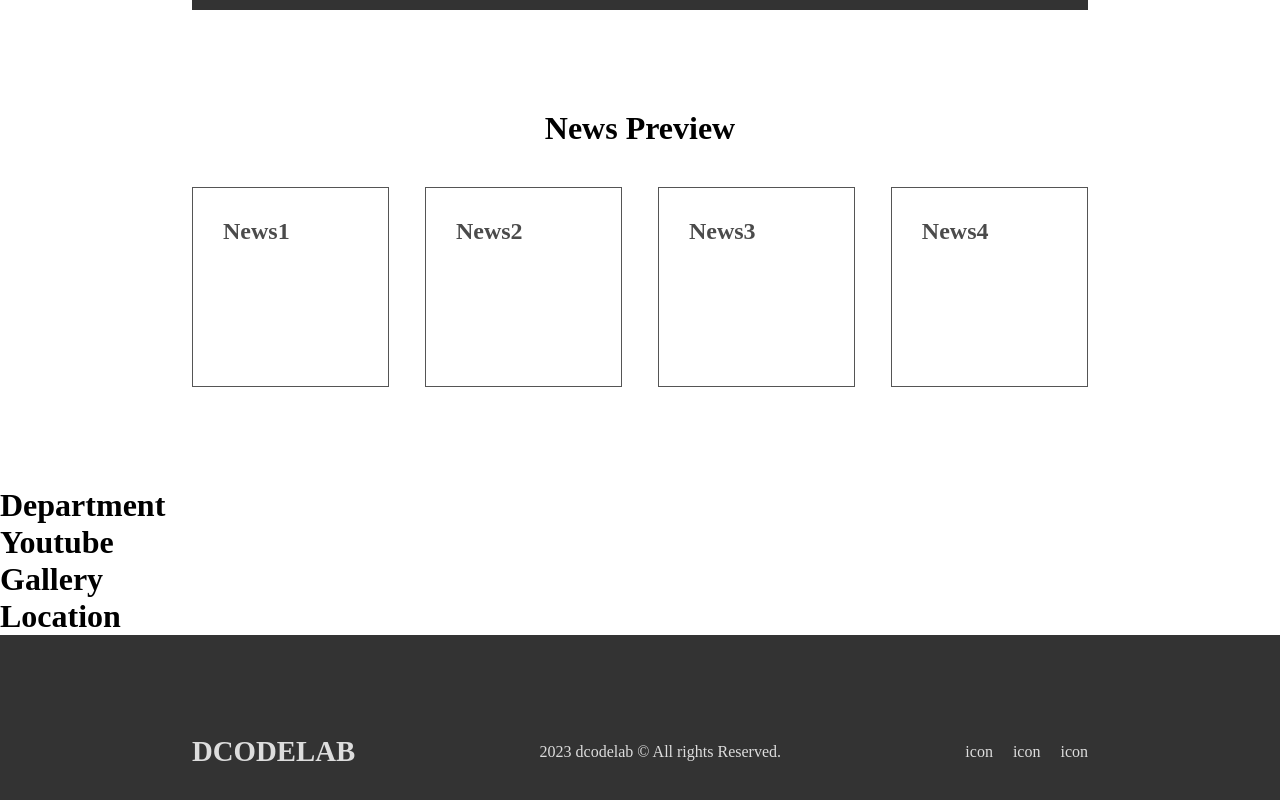
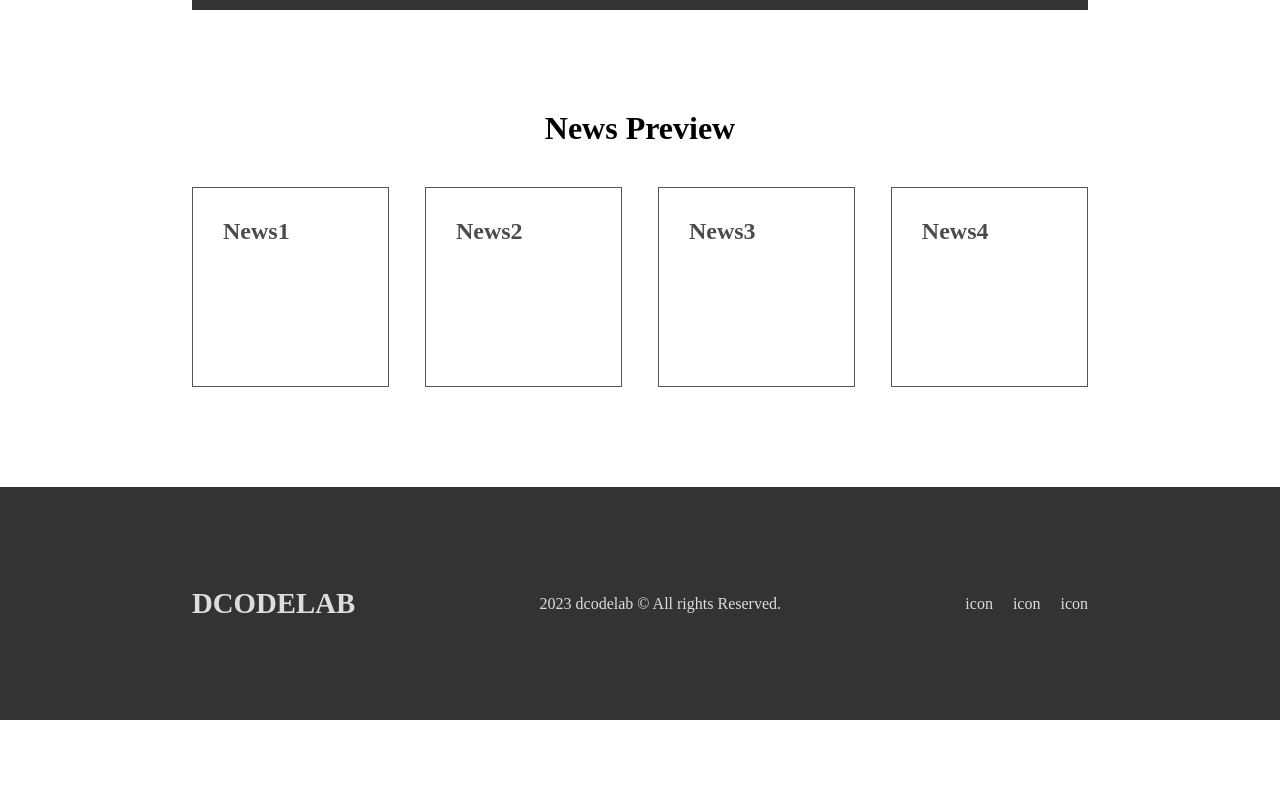
Before and after one commit to charsskim/route, a React (Create React App) app: page / in a window 1280 px wide. Shown: the part 618-1418 px from the top of the page. After the commit the page ends 1338 px from the top, so only its background shows below. Built offline with nearby package versions, Linux system fonts and the light colour scheme.

Commit message:
서브페이지 라우터연결

```diff
--- a/src/App.jsx
+++ b/src/App.jsx
@@ -6,15 +6,17 @@
 import Location from './components/sub/Location';
 import Youtube from './components/sub/Youtube';
 import './scss/style.scss';
+import { Route } from 'react-router-dom';
+
 export default function App() {
 	return (
 		<div>
 			<Header />
-			<Main />
-			<Department />
-			<Youtube />
-			<Gallery />
-			<Location />
+			<Route path exact='/' component={Main} />
+			<Route path='/department' component={Department} />
+			<Route path='/gallery' component={Gallery} />
+			<Route path='/youtube' component={Youtube} />
+			<Route path='/location' component={Location} />
 			<Footer />
 		</div>
 	);
```
